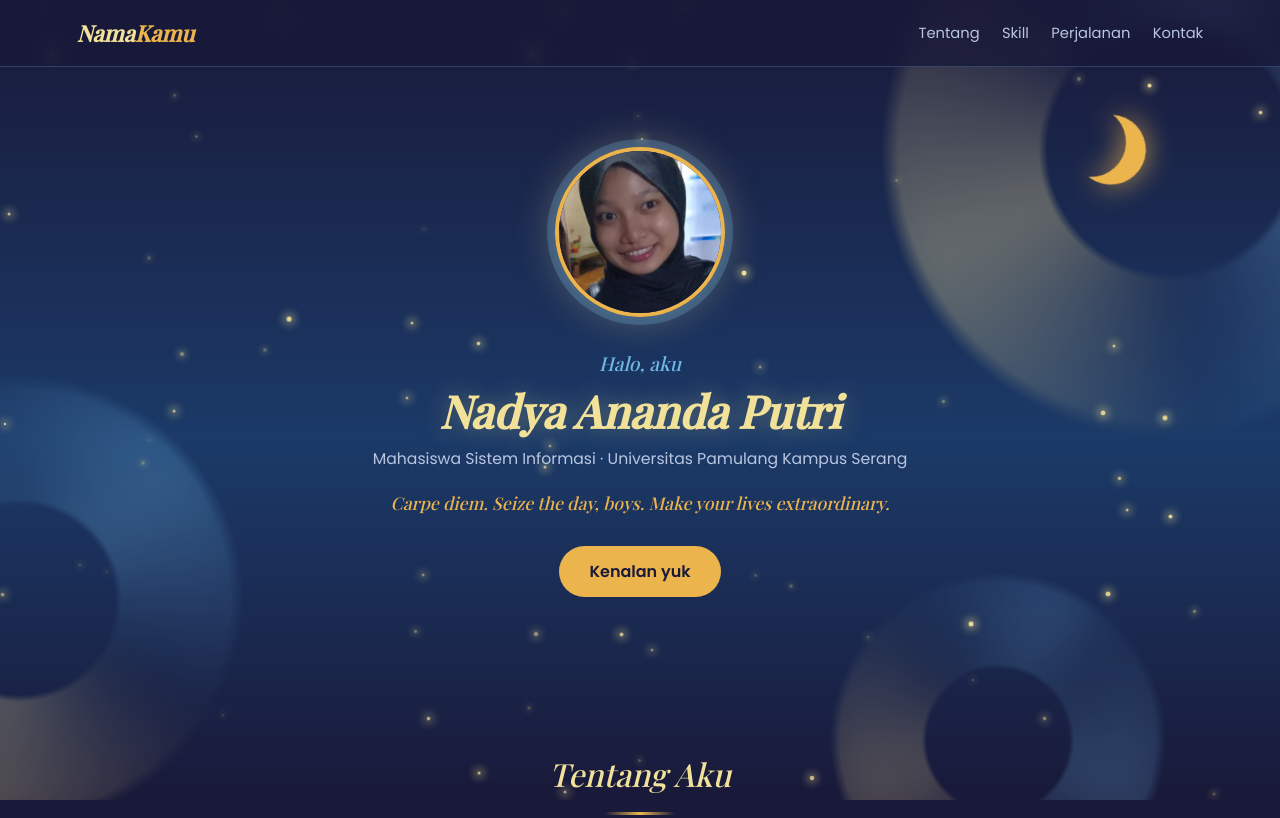
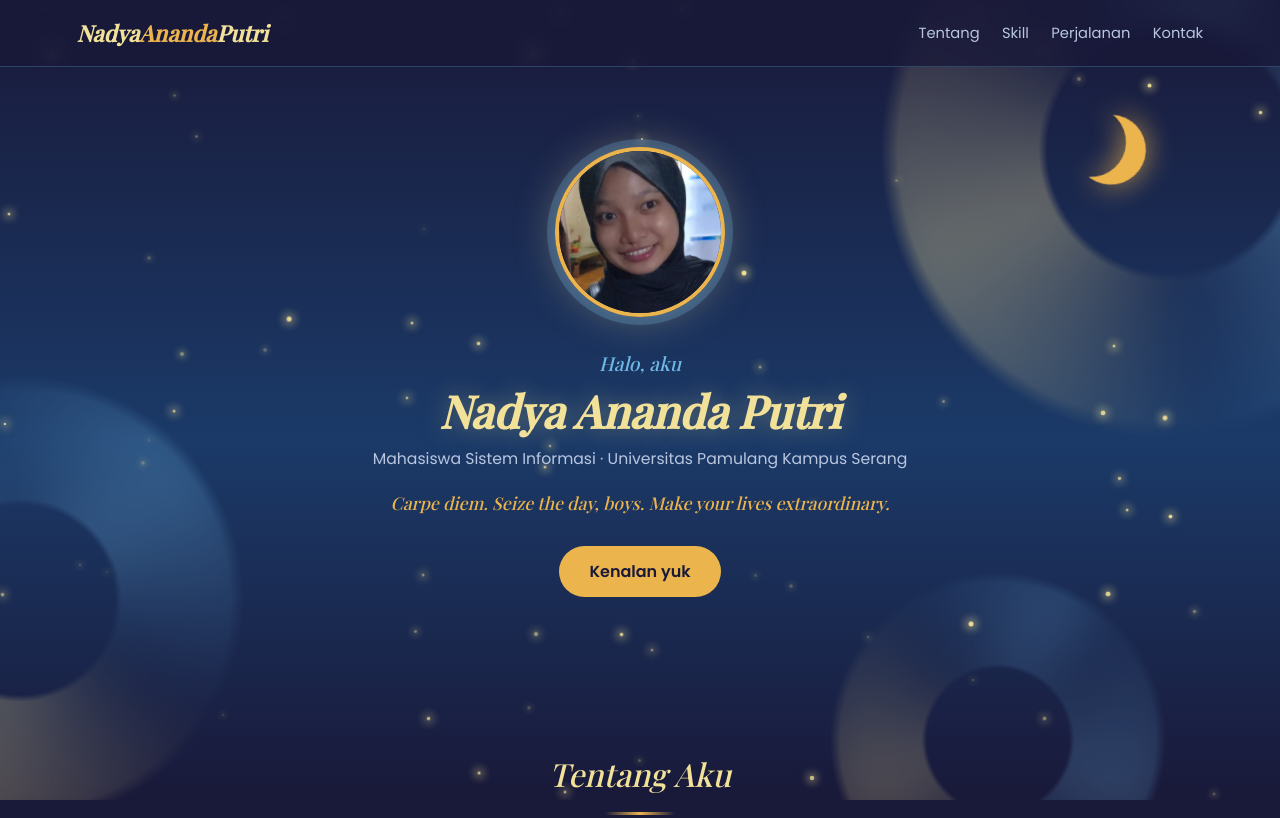
Before and after one commit to nadya-andptr/Profile-Ku, a plain HTML site: page index.html in a window 1280 px wide. Shown: the top 818 px of the page. Drawn offline with nearby package versions, Linux system fonts and the light colour scheme; a web font is replaced by a local one.

Commit message:
Update index.html

```diff
--- a/index.html
+++ b/index.html
@@ -21,7 +21,7 @@
 
   <!-- NAVBAR -->
   <header class="navbar">
-    <a href="#beranda" class="logo">Nama<span>Kamu</span></a>
+    <a href="#beranda" class="logo">Nadya<span>Ananda</span>Putri</a>
     <nav>
       <a href="#tentang">Tentang</a>
       <a href="#skill">Skill</a>
```
